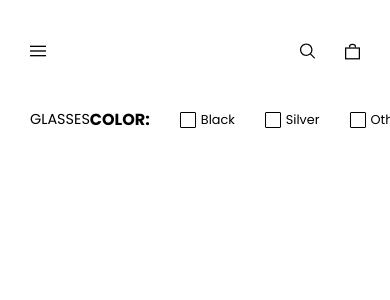
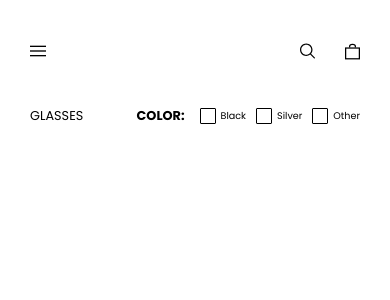
Before and after one commit to irinanic88/Code-Test-Ze-Glasses, a React (Create React App) app: page / in a window 390 px wide. Shown: the top 300 px of the page. Built offline with nearby package versions, Linux system fonts and the light colour scheme.

Commit message:
Add media queries

```diff
--- a/src/components/Main/Main.module.scss
+++ b/src/components/Main/Main.module.scss
@@ -10,25 +10,41 @@
   }
 
   &__title {
-    font-size: .9rem;
+    font-size: .8rem;
     font-weight: 400;
     text-transform: uppercase;
+
+    @include responsive(tablet) {
+      font-size: 1rem;
+    }
   }
 
   &__form {
     @include flex();
-    gap: 30px;
+    gap: 15px;
+
+    @include responsive(tablet) {
+      gap: 30px;
+    }
   }
 
   &__formHeader {
-    font-size: 1rem;
+    font-size: .8rem;
     font-weight: 700;
     text-transform: uppercase;
+
+    @include responsive(tablet) {
+      font-size: 1rem;
+    }
   }
 
   &__formGroup {
     @include flex();
-    gap: 30px;
+    gap: 10px;
+
+    @include responsive(tablet) {
+      gap: 30px;
+    }
   }
 
   &__radio {
@@ -57,8 +73,12 @@
   }
 
   &__label {
-    font-size: .8rem;
+    font-size: .6rem;
     text-transform: capitalize;
+
+    @include responsive(tablet) {
+      font-size: .8rem;
+    }
   }
 
   &__input:checked ~ &__visibleRadio &__checked {
```
